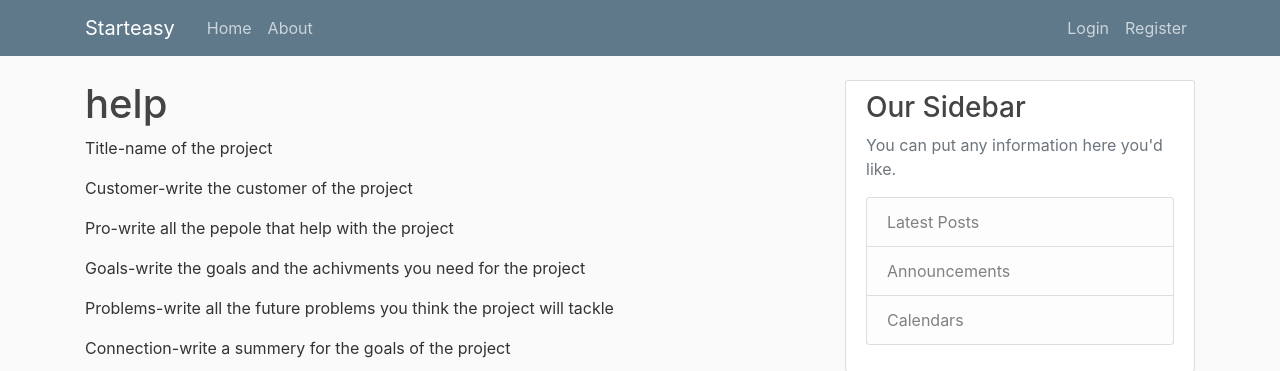
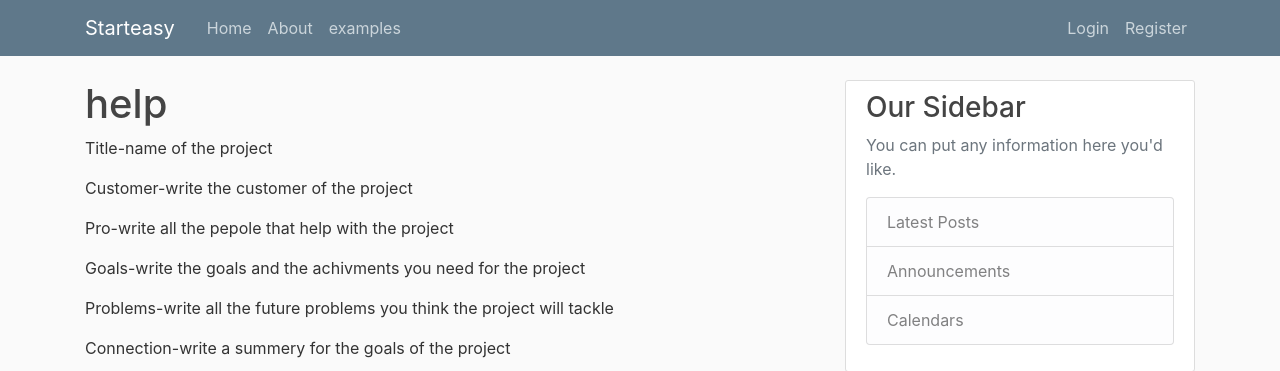
Before and after one commit to AlexSkatkov/StartEasy, a Django app: page /help/ in a window 1280 px wide. Shown: the top 371 px of the page. Run offline with Django 3.2, Linux system fonts and the light colour scheme; some libraries are stand-ins or nearby versions.

Commit message:
T5-10 T5-105 example page olga lapovsky

```diff
--- a/project/templates/project/base.html
+++ b/project/templates/project/base.html
@@ -31,6 +31,7 @@
             <div class="navbar-nav mr-auto">
               <a class="nav-item nav-link" href="{% url 'project-home' %}">Home</a>
               <a class="nav-item nav-link" href="{% url 'project-about' %}">About</a>
+              <a class="nav-item nav-link" href="{% url 'project-examples' %}">examples</a>
             </div>
             <!-- Navbar Right Side -->
             <div class="navbar-nav">
--- a/project/urls.py
+++ b/project/urls.py
@@ -10,6 +10,7 @@ urlpatterns = [
     path('post/<int:pk>/delete/', views.post_delete, name='post_delete'),
     path('help/', views.help, name='help'),
     path('pdf/', views.pdf, name='pdf'),
-    path('about/', views.about, name='project-about')
+    path('about/', views.about, name='project-about'),
+    path('examples/', views.examples, name='project-examples')
 
 ]
--- a/project/views.py
+++ b/project/views.py
@@ -112,3 +112,6 @@ def post_delete(request,pk):
                    }
         messages.error(request, "Post cannot be deleted by you")
         return render(request, 'project/home.html')
+
+def examples(request):
+    return render(request, 'project/examples.html')
```
Also changed, not shown: project/templates/project/examples.html (added, +10 -0 lines), db.sqlite3.
